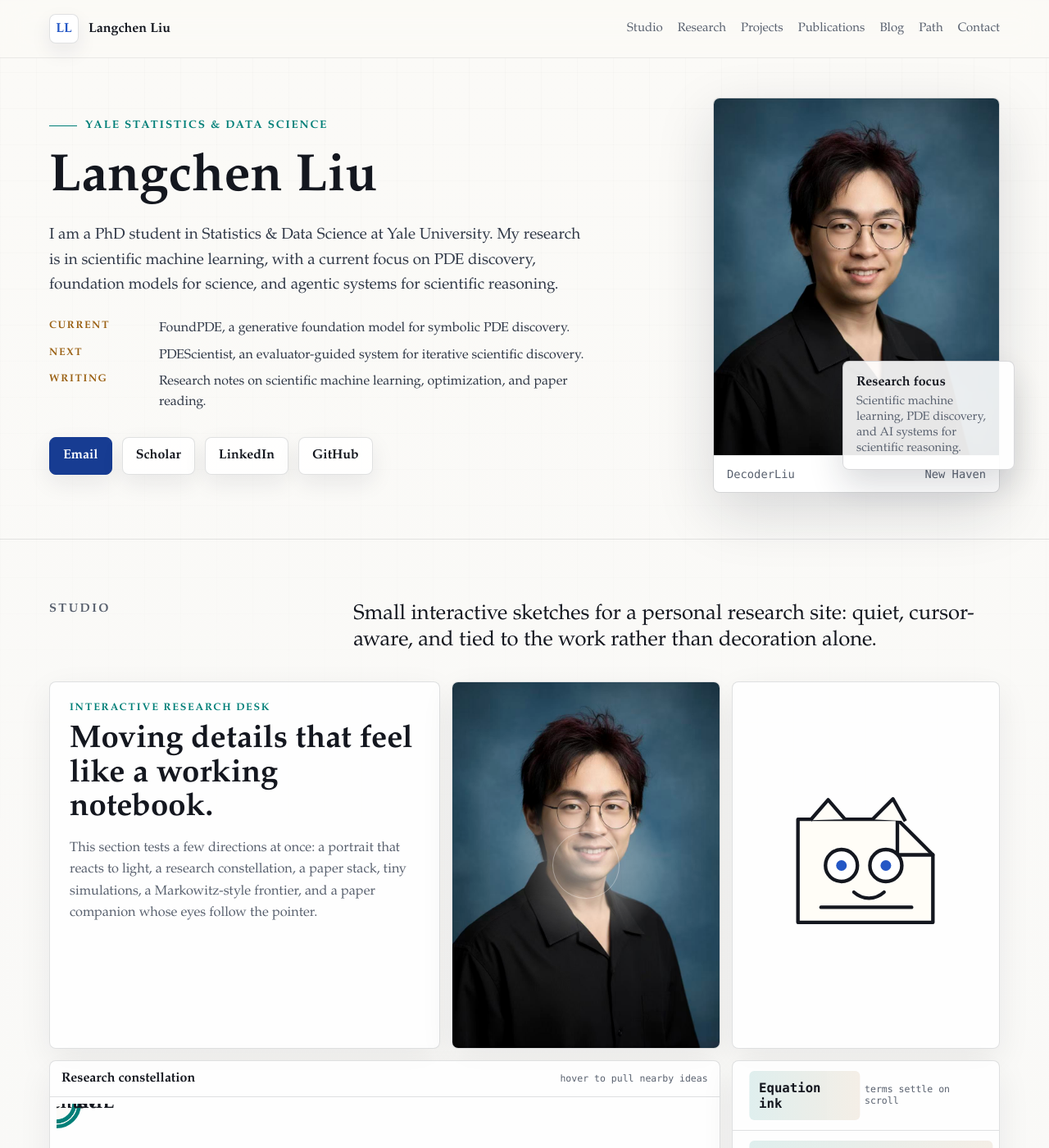
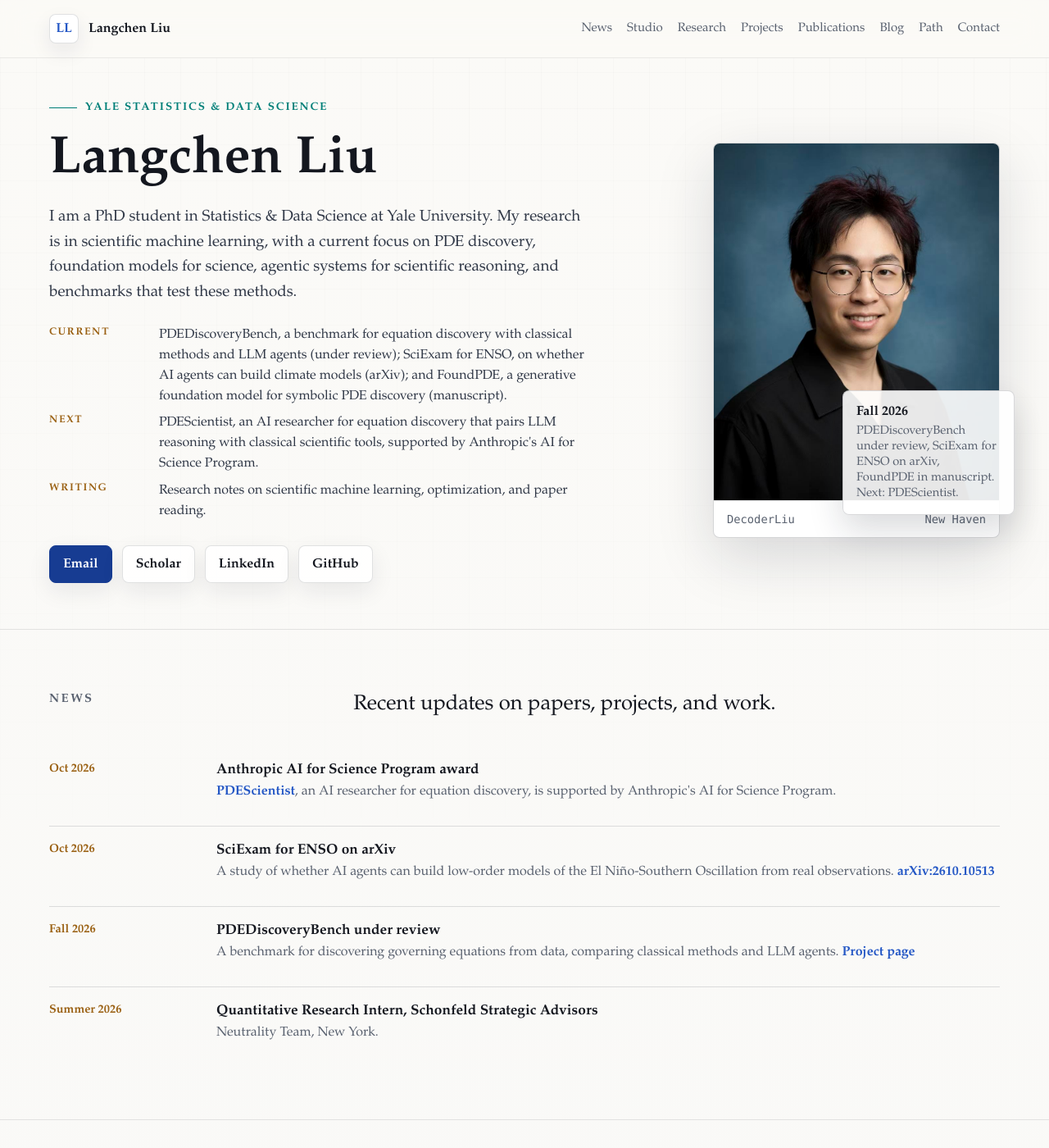
Before and after one commit to DecoderLiu/DecoderLiu.github.io, a Jekyll site: the page index.html, which Jekyll copies as it is, in a window 1280 px wide and 1400 px high. Shown: the whole window at 82% size. Built offline with Jekyll 4.4.1, drawn with Linux system fonts in a browser that asks for light colours; some of the changed text lies outside the part shown.

Commit message:
Add PDEDiscoveryBench, SciExam for ENSO and recent news
Add project and publication pages for PDEDiscoveryBench (under review)
and SciExam for ENSO (arXiv:2610.10513), a News section, the Schonfeld
internship on the path, and describe PDEScientist as the next-stage
equation-discovery agent supported by Anthropic's AI for Science Program.

Co-Authored-By: Claude Opus 5.5 <noreply@anthropic.com>

```diff
--- a/index.html
+++ b/index.html
@@ -525,6 +525,7 @@
         <span>Langchen Liu</span>
       </a>
       <nav aria-label="Primary navigation">
+        <a href="#news">News</a>
         <a href="#studio">Studio</a>
         <a href="#research">Research</a>
         <a href="#projects">Projects</a>
@@ -544,12 +545,12 @@
         <p class="lede">
           I am a PhD student in Statistics &amp; Data Science at Yale University.
           My research is in scientific machine learning, with a current focus on
-          PDE discovery, foundation models for science, and agentic systems for
-          scientific reasoning.
+          PDE discovery, foundation models for science, agentic systems for
+          scientific reasoning, and benchmarks that test these methods.
         </p>
         <ul class="focus-list" aria-label="Current focus areas">
-          <li><strong>Current</strong><span>FoundPDE, a generative foundation model for symbolic PDE discovery.</span></li>
-          <li><strong>Next</strong><span>PDEScientist, an evaluator-guided system for iterative scientific discovery.</span></li>
+          <li><strong>Current</strong><span>PDEDiscoveryBench, a benchmark for equation discovery with classical methods and LLM agents (under review); SciExam for ENSO, on whether AI agents can build climate models (arXiv); and FoundPDE, a generative foundation model for symbolic PDE discovery (manuscript).</span></li>
+          <li><strong>Next</strong><span>PDEScientist, an AI researcher for equation discovery that pairs LLM reasoning with classical scientific tools, supported by Anthropic's AI for Science Program.</span></li>
           <li><strong>Writing</strong><span>Research notes on scientific machine learning, optimization, and paper reading.</span></li>
         </ul>
         <div class="actions" aria-label="Primary links">
@@ -569,11 +570,50 @@
           </div>
         </div>
         <div class="status-card">
-          <strong>Research focus</strong>
-          <span>Scientific machine learning, PDE discovery, and AI systems for scientific reasoning.</span>
+          <strong>Fall 2026</strong>
+          <span>PDEDiscoveryBench under review, SciExam for ENSO on arXiv, FoundPDE in manuscript. Next: PDEScientist.</span>
         </div>
       </aside>
     </div>
+
+    <section id="news">
+      <div class="shell">
+        <div class="section-head">
+          <h2>News</h2>
+          <p>Recent updates on papers, projects, and work.</p>
+        </div>
+        <div class="timeline">
+          <article class="event">
+            <div class="date">Oct 2026</div>
+            <div>
+              <h3>Anthropic AI for Science Program award</h3>
+              <p><a class="text-link" href="projects/pdescientist/">PDEScientist</a>, an AI researcher for equation discovery, is supported by Anthropic's AI for Science Program.</p>
+            </div>
+          </article>
+          <article class="event">
+            <div class="date">Oct 2026</div>
+            <div>
+              <h3>SciExam for ENSO on arXiv</h3>
+              <p>A study of whether AI agents can build low-order models of the El Ni&ntilde;o-Southern Oscillation from real observations. <a class="text-link" href="https://arxiv.org/abs/2610.10513">arXiv:2610.10513</a></p>
+            </div>
+          </article>
+          <article class="event">
+            <div class="date">Fall 2026</div>
+            <div>
+              <h3>PDEDiscoveryBench under review</h3>
+              <p>A benchmark for discovering governing equations from data, comparing classical methods and LLM agents. <a class="text-link" href="projects/pdediscoverybench/">Project page</a></p>
+            </div>
+          </article>
+          <article class="event">
+            <div class="date">Summer 2026</div>
+            <div>
+              <h3>Quantitative Research Intern, Schonfeld Strategic Advisors</h3>
+              <p>Neutrality Team, New York.</p>
+            </div>
+          </article>
+        </div>
+      </div>
+    </section>
 
     <section id="studio" data-studio>
       <div class="shell">
@@ -701,7 +741,7 @@
       <div class="shell">
         <div class="section-head">
           <h2>Research</h2>
-          <p>My current work is organized around symbolic PDE discovery with foundation models and agentic scientific-discovery systems.</p>
+          <p>My current work is organized around symbolic PDE discovery: benchmarks for discovery methods, foundation models that propose equations, and agentic scientific-discovery systems.</p>
         </div>
         <div class="grid">
           <a class="card card-link" href="research/symbolic-pde-discovery/">
@@ -712,6 +752,7 @@
               <span class="tag">PDEs</span>
               <span class="tag">symbolic structure</span>
               <span class="tag">spatiotemporal data</span>
+              <span class="tag">PDEDiscoveryBench</span>
             </div>
           </a>
           <a class="card card-link" href="research/foundation-models-for-science/">
@@ -727,7 +768,7 @@
           <a class="card card-link" href="research/agentic-scientific-discovery/">
             <span class="meta">Next stage</span>
             <h3>Agentic Scientific Discovery</h3>
-            <p>Designing systems that propose equations, call evaluators, fit coefficients, inspect feedback, and revise hypotheses.</p>
+            <p>Designing systems that propose equations, choose methods, call evaluators, design experiments, inspect feedback, and revise hypotheses.</p>
             <div class="tag-row">
               <span class="tag">PDEScientist</span>
               <span class="tag">tool use</span>
@@ -742,7 +783,7 @@
       <div class="shell">
         <div class="section-head">
           <h2>Projects</h2>
-          <p>Current projects form a path from one-shot symbolic prediction toward iterative scientific-discovery systems.</p>
+          <p>Current projects form a path from one-shot symbolic prediction, through a benchmark for classical methods and LLM agents, toward an AI researcher for equation discovery.</p>
         </div>
         <div class="grid">
           <a class="card card-link" href="projects/foundpde/">
@@ -755,24 +796,24 @@
               <span class="tag">coefficient refinement</span>
             </div>
           </a>
+          <a class="card card-link" href="projects/pdediscoverybench/">
+            <span class="meta">Under review</span>
+            <h3>PDEDiscoveryBench</h3>
+            <p>A benchmark for discovering governing equations from observations: 337 ODE/PDE systems, seven methods from sparse regression to tool-using LLM agents, three levels of disclosed scientific prior, and four noise tiers. Results depend strongly on the prior a method receives, at every noise level.</p>
+            <div class="tag-row">
+              <span class="tag">benchmarks</span>
+              <span class="tag">LLM agents</span>
+              <span class="tag">scientific priors</span>
+            </div>
+          </a>
           <a class="card card-link" href="projects/pdescientist/">
-            <span class="meta">Dissertation direction</span>
+            <span class="meta">Next project</span>
             <h3>PDEScientist</h3>
-            <p>An agentic PDE-discovery system where a model proposes candidate equations, analyzes data, calls evaluator tools, fits coefficients, and refines symbolic hypotheses over multiple turns.</p>
+            <p>An AI researcher for equation discovery that combines LLM reasoning with sparse regression, symbolic regression, and simulation, and runs the loop of choosing methods, designing experiments, and validating results. Supported by Anthropic's AI for Science Program.</p>
             <div class="tag-row">
               <span class="tag">agentic AI</span>
-              <span class="tag">PDE evaluator</span>
+              <span class="tag">experiment design</span>
               <span class="tag">hypothesis refinement</span>
-            </div>
-          </a>
-          <a class="card card-link" href="projects/pde-evaluation-loops/">
-            <span class="meta">Research infrastructure</span>
-            <h3>PDE Evaluation Loops</h3>
-            <p>Benchmark and evaluator design for PDE discovery from raw solution data, including evaluator-owned targets, controlled feature namespaces, residual scoring, coefficient fitting, and trace-based failure analysis.</p>
-            <div class="tag-row">
-              <span class="tag">benchmarks</span>
-              <span class="tag">residual NMSE</span>
-              <span class="tag">rollout checks</span>
             </div>
           </a>
         </div>
@@ -783,9 +824,27 @@
       <div class="shell">
         <div class="section-head">
           <h2>Publications</h2>
-          <p>Selected publications, manuscripts, and research documents. The newest work is centered on symbolic PDE discovery.</p>
+          <p>Selected publications, manuscripts, and research documents. The newest work is centered on equation discovery and on evaluating AI agents for science.</p>
         </div>
         <div class="publication-list">
+          <a class="publication publication-link" href="publications/pdediscoverybench/">
+            <div>
+              <span class="meta">Under review</span>
+            </div>
+            <div>
+              <h3>PDEDiscoveryBench</h3>
+              <p>First-author benchmark paper comparing classical equation-discovery methods and tool-using LLM agents on 337 ODE/PDE systems under controlled scientific priors and noise, with a case study on unlabeled CFD blood-flow fields.</p>
+            </div>
+          </a>
+          <a class="publication publication-link" href="publications/sciexam-enso/">
+            <div>
+              <span class="meta">arXiv 2026</span>
+            </div>
+            <div>
+              <h3>SciExam for ENSO: Can AI Agents Build Climate Models?</h3>
+              <p>AI agents build low-order stochastic models of the El Ni&ntilde;o-Southern Oscillation from real observations, and hidden graders score them against a published reference model. Six of twelve agent-built models exceed the reference.</p>
+            </div>
+          </a>
           <a class="publication publication-link" href="publications/foundpde/">
             <div>
               <span class="meta">Manuscript</span>
@@ -856,9 +915,16 @@
       <div class="shell">
         <div class="section-head">
           <h2>Path</h2>
-          <p>A compact academic path from applied mathematics into statistics, machine learning, and scientific AI.</p>
+          <p>A compact path from applied mathematics into statistics, machine learning, scientific AI, and quantitative research.</p>
         </div>
         <div class="timeline">
+          <article class="event">
+            <div class="date">Summer 2026</div>
+            <div>
+              <h3>Quantitative Research Intern</h3>
+              <p>Schonfeld Strategic Advisors, New York. Neutrality Team.</p>
+            </div>
+          </article>
           <article class="event">
             <div class="date">2023 - present</div>
             <div>
```
Also changed, not shown: projects/pde-evaluation-loops.md (+3 -0 lines), projects/pdediscoverybench.md (added, +59 -0 lines), projects/pdescientist.md (+28 -11 lines), publications/pdediscoverybench.md (added, +36 -0 lines), publications/prospectus.md (+4 -0 lines), publications/sciexam-enso.md (added, +39 -0 lines), research/agentic-scientific-discovery.md (+3 -1 lines), research/symbolic-pde-discovery.md (+2 -1 lines).
